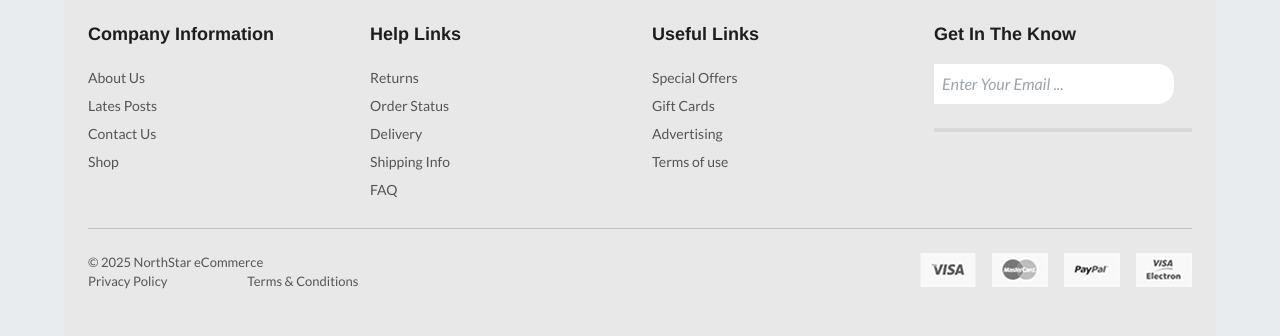
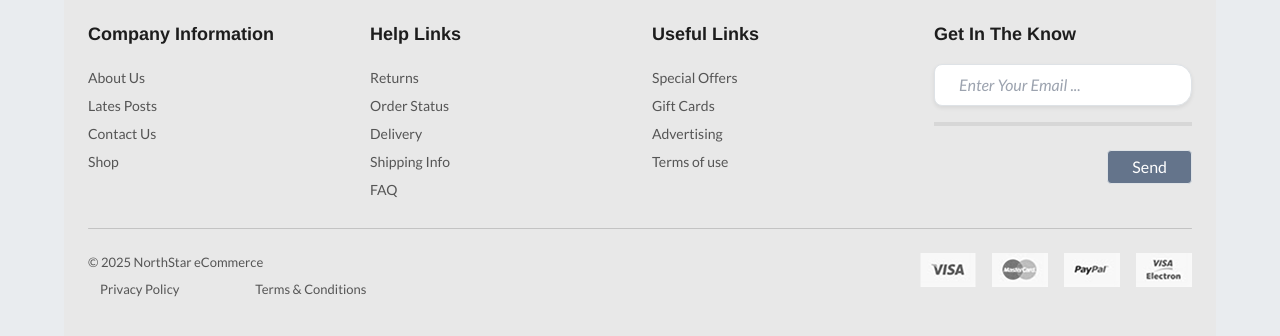
Before and after one commit to DarkRahi999/Brand-eCommerce, a React (Vite) app: page / in a window 1280 px wide. Shown: the top 336 px of the page. Built offline with nearby package versions, Linux system fonts and the light colour scheme.

Commit message:
footer problem solve done

```diff
--- a/src/Layouts/Footer.jsx
+++ b/src/Layouts/Footer.jsx
@@ -32,16 +32,29 @@ export default function Footer() {
         </div>
         <div className="row-1 w-fill md:w-1/4">
           <h1>Get In The Know</h1>
-            <input type="Email" placeholder="Enter Your Email ..." name="email" className="placeholder:italic px-2 py-2 mb-6 w-60 rounded-tr-2xl rounded-br-2xl"/>
+            <input
+                type="Email"
+                placeholder="Enter Your Email ..."
+                class="w-full px-4 py-2 border border-gray-300 rounded-lg shadow-sm focus:outline-none mb-3 focus:ring-2 placeholder:italic focus:ring-blue-500 rounded-tr-2xl rounded-br-2xl"
+            />
             <hr className="pb-1 text-neutral-400 border-r-2"/>
+            <div className="flex md:justify-end mt-6">
+              <button className="px-4 py-1 border bg-slate-500 text-white rounded">
+                Send
+              </button>
+            </div>
         </div>
       </div>
       <hr className="mb-6 mt-2 rounded-lg" />
       <div className='footer-bottom md:flex justify-between'>
         <div className="copyright mb-4 md:mb-0">
-            <p>&copy; 2025 NorthStar eCommerce</p>
-              <a href="" className="mr-20 hover:text-black hover:underline">Privacy Policy</a>
-              <a href="" className="hover:text-black hover:underline">Terms & Conditions</a>
+            <p className="mb-2">&copy; 2025 NorthStar eCommerce</p>
+            <ol className="md:flex  ">
+              <li className="ml-3 md:mr-4 lg:mr-16"><a href="" className=" hover:text-black hover:underline">Privacy Policy</a></li>
+              <li className="ml-3"><a href="" className="hover:text-black hover:underline">Terms & Conditions</a></li>
+            </ol>
+
+
         </div>
         <div className="footer-conner">
             <img src="/img/footer/payments.png" alt="payments" />
```
